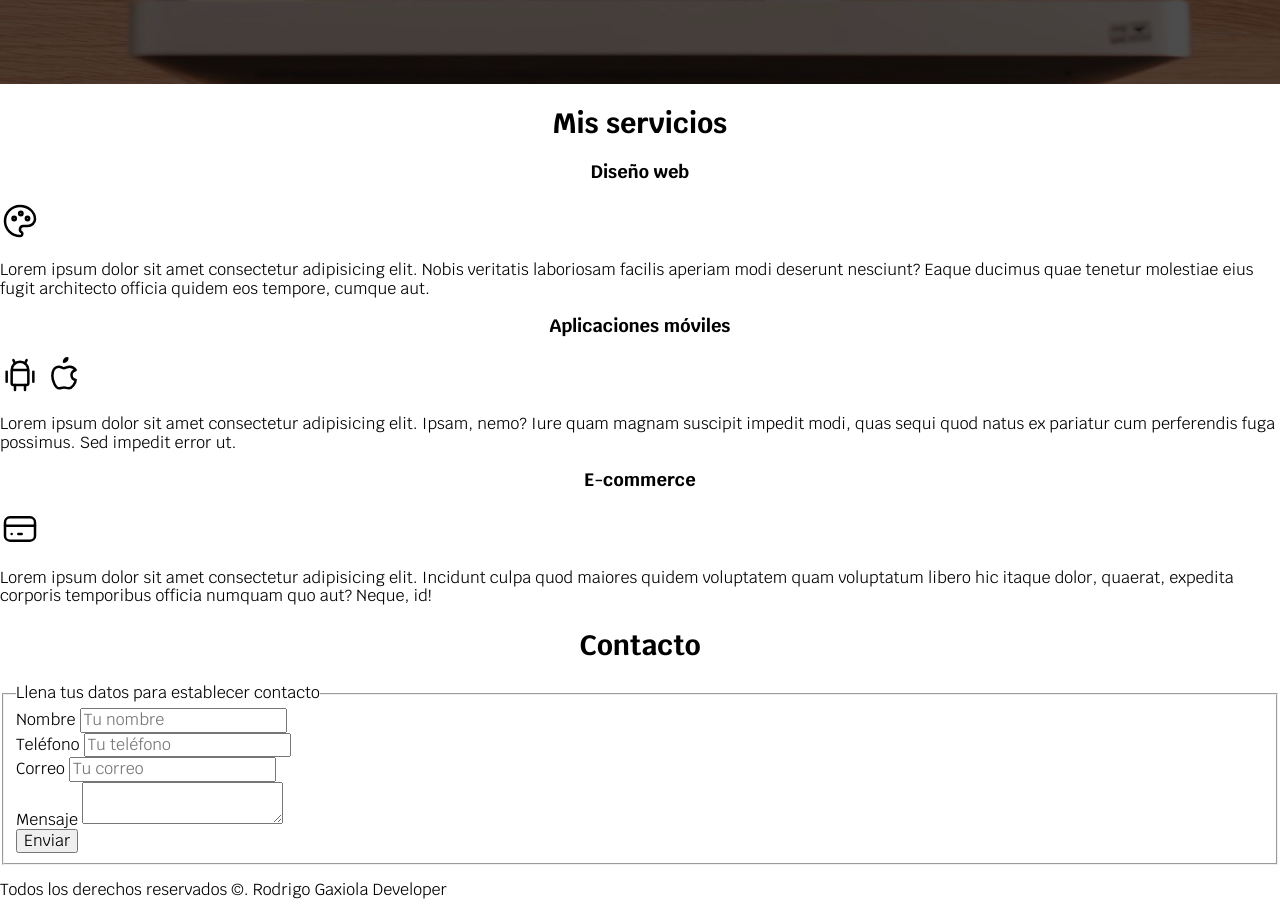
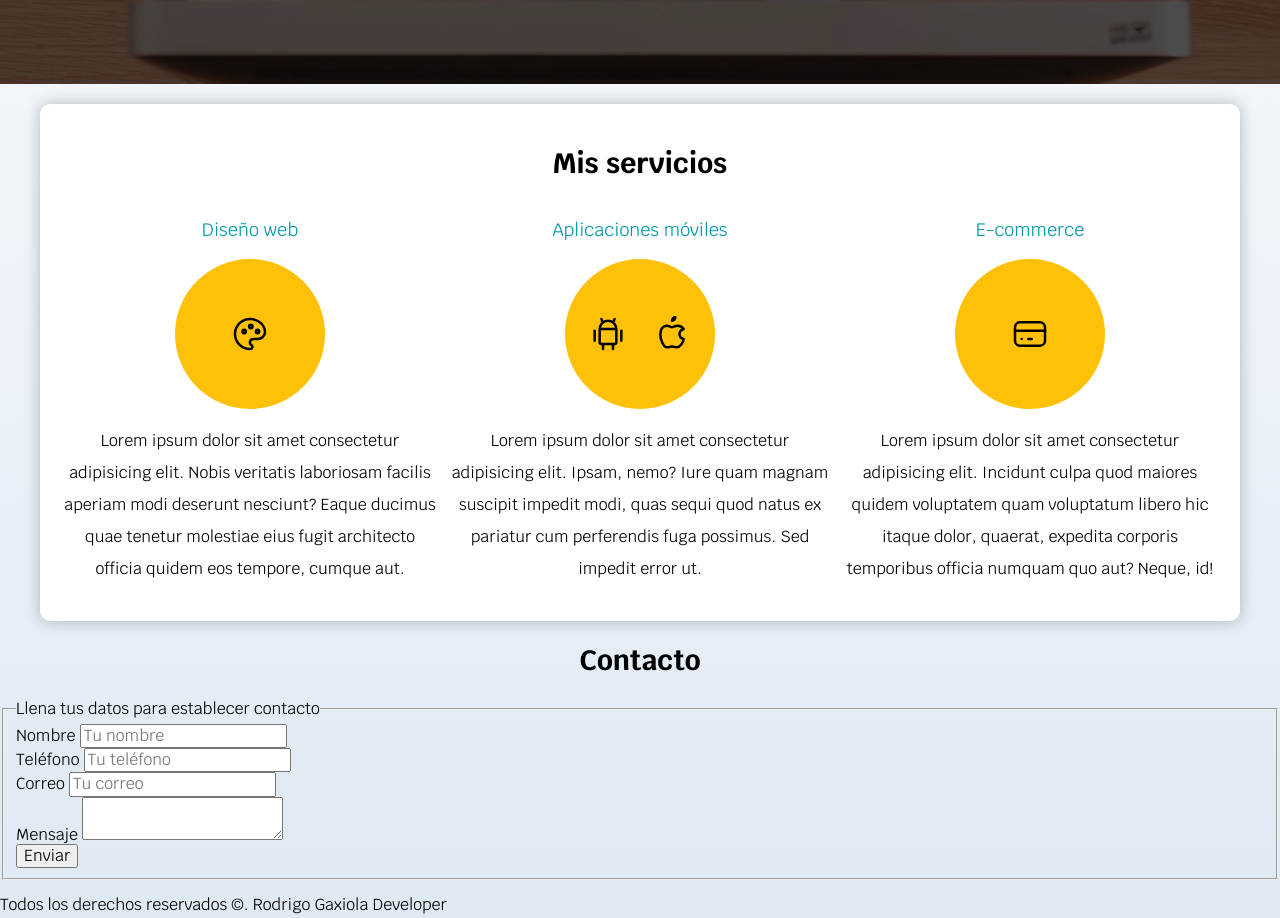
Before and after one commit to RodrigoGax/Pr-ctica-3---Developer-Website, a plain HTML site: page index.html in a window 1280 px wide. Shown: the part 504-1422 px from the top of the page. Drawn offline with Linux system fonts and the light colour scheme.

Commit message:
CSS grid para "mis servicios"

```diff
--- a/css/styles.css
+++ b/css/styles.css
@@ -4,13 +4,16 @@
     --primario: #ffc107;
     --secundario: #0097a7;
     --gris: #757576;
-
+    --grisClaro: #DFE9F3;
 }
 
 html {
     font-size: 62.5%;
     box-sizing: border-box; /* Hack para
     el manejo de box model */
+    background-image:
+    linear-gradient(to top, var(--grisClaro) 0%,
+     var(--blanco) 100%);
 }
 /* Hack para el manejo de box model */
 *, *:before, *:after {
@@ -20,6 +23,16 @@ html {
 body{
     font-size: 16px;
     font-family: 'Krub', sans-serif;
+}
+
+.sombra{
+    /* Sombra del elemento en el borde */
+    box-shadow: 0px 0px 15px 0px rgba(112,112,112,0.48);
+    -webkit-box-shadow: 0px 0px 15px 0px rgba(112,112,112,0.48);
+    -moz-box-shadow: 0px 0px 15px 0px rgba(112,112,112,0.48);
+    background-color: var(--blanco);
+    padding: 2rem; /* Espacio interior */
+    border-radius: 1rem; /* Esquinas redondeadas */
 }
 
 /* Tipografía */
@@ -97,7 +110,8 @@ Recomendado para Media Query
      con todo el tamaño de la pantalla */
     height: 450px; /* Alto del elemento hero */
     position: relative; /* El padre debe ser relative*/
- }
+    margin-bottom: 2rem; /* Margen inferior para separar el contenido */
+}
 
  .contenido-hero {
     position: absolute; /* El hijo debe ser absolute */
@@ -140,3 +154,41 @@ Recomendado para Media Query
         width: auto;
     }
   }
+
+  /* Servicios */
+
+   @media (min-width: 768px) {
+    .servicios {
+        display: grid;
+        /* grid-template-columns: 1fr 1fr 1fr; */
+        /* grid-template-columns: 33.3% 33.3% 33.3% ; */
+        grid-template-columns: repeat(3, 1fr);
+        column-gap: 1rem; /* distancia entre columnas */
+      }
+    }
+
+    .servicio{
+        display: flex;
+        flex-direction: column;
+        align-items: center;
+    }
+
+    .servicio h3 {
+        color: var(--secundario);
+        font-weight: normal;
+    }
+
+    .servicio p {
+        line-height: 2; /* Interlineado */
+        text-align: center;
+    }
+
+    .servicio .iconos {
+        height: 15rem;
+        width: 15rem;
+        background-color: var(--primario);
+        border-radius: 50%;
+        display: flex;
+        justify-content: space-evenly;
+        align-items: center;
+    }
--- a/index.html
+++ b/index.html
@@ -4,12 +4,12 @@
     <meta charset="UTF-8" />
     <meta name="viewport" content="width=device-width, initial-scale=1.0" />
     <title>RG Dev</title>
-    <link rel="preload" href="css/normalize.css" as="style">
+    <link rel="preload" href="css/normalize.css" as="style" />
     <link rel="stylesheet" href="css/normalize.css" />
-    <link rel="preconnect" href="https://fonts.googleapis.com">
-<link rel="preconnect" href="https://fonts.gstatic.com" crossorigin>
-<link href="https://fonts.googleapis.com/css2?family=Krub:wght@400;700&display=swap" rel="stylesheet">
-    <link rel="preload" href="css/styles.css" as="style">
+    <link rel="preconnect" href="https://fonts.googleapis.com" />
+    <link rel="preconnect" href="https://fonts.gstatic.com" crossorigin />
+    <link href="https://fonts.googleapis.com/css2?family=Krub:wght@400;700&display=swap" rel="stylesheet" />
+    <link rel="preload" href="css/styles.css" as="style" />
     <link rel="stylesheet" href="css/styles.css" />
   </head>
   <body>
@@ -47,16 +47,20 @@
             <path d="M17.657 16.657l-4.243 4.243a2 2 0 0 1 -2.827 0l-4.244 -4.243a8 8 0 1 1 11.314 0z" />
           </svg>
           <p>Mérida, Yucatán</p>
-          </div> <!-- div.ubicacion -->
+        </div>
+        <!-- div.ubicacion -->
         <a class="boton" href="#">Contactar</a>
-      </div> <!-- div.contenedor-hero -->
+      </div>
+      <!-- div.contenedor-hero -->
     </section>
 
-    <main>
+    <main class="contenedor sombra">
       <h2>Mis servicios</h2>
+      <div class="servicios">
         <!-- Sección de diseño web -->
-      <section>
+        <section class="servicio">
           <h3>Diseño web</h3>
+          <div class="iconos">
             <!-- Logo web -->
             <svg
               xmlns="http://www.w3.org/2000/svg"
@@ -78,6 +82,8 @@
               <path d="M12.5 7.5m-1 0a1 1 0 1 0 2 0a1 1 0 1 0 -2 0" />
               <path d="M16.5 10.5m-1 0a1 1 0 1 0 2 0a1 1 0 1 0 -2 0" />
             </svg>
+          </div>
+          <!-- .iconos -->
             <p>
               Lorem ipsum dolor sit amet consectetur adipisicing elit. Nobis veritatis laboriosam facilis aperiam modi
               deserunt nesciunt? Eaque ducimus quae tenetur molestiae eius fugit architecto officia quidem eos tempore,
@@ -85,9 +91,9 @@
             </p>
         </section>
         <!-- Sección de apps móviles -->
-      <section>
+        <section class="servicio">
           <h3>Aplicaciones móviles</h3>
-
+          <div class="iconos">
             <!-- Logo de Android -->
             <svg
               xmlns="http://www.w3.org/2000/svg"
@@ -129,15 +135,18 @@
               />
               <path d="M12 4a2 2 0 0 0 2 -2a2 2 0 0 0 -2 2" />
             </svg>
+          </div><!-- .iconos -->
+            <p>
+              Lorem ipsum dolor sit amet consectetur adipisicing elit. Ipsam, nemo? Iure quam magnam suscipit impedit
+              modi, quas sequi quod natus ex pariatur cum perferendis fuga possimus. Sed impedit error ut.
+            </p>
 
-        <p>
-          Lorem ipsum dolor sit amet consectetur adipisicing elit. Ipsam, nemo? Iure quam magnam suscipit impedit modi,
-          quas sequi quod natus ex pariatur cum perferendis fuga possimus. Sed impedit error ut.
-        </p>
+
         </section>
         <!-- Sección de E-commerce -->
-      <section>
+        <section class="servicio">
           <h3>E-commerce</h3>
+          <div class="iconos">
             <!-- Logo E-commerce -->
             <svg
               xmlns="http://www.w3.org/2000/svg"
@@ -157,11 +166,16 @@
               <path d="M7 15l.01 0" />
               <path d="M11 15l2 0" />
             </svg>
+          </div>
+          <!-- .iconos -->
             <p>
-          Lorem ipsum dolor sit amet consectetur adipisicing elit. Incidunt culpa quod maiores quidem voluptatem quam
-          voluptatum libero hic itaque dolor, quaerat, expedita corporis temporibus officia numquam quo aut? Neque, id!
+              Lorem ipsum dolor sit amet consectetur adipisicing elit. Incidunt culpa quod maiores quidem voluptatem
+              quam voluptatum libero hic itaque dolor, quaerat, expedita corporis temporibus officia numquam quo aut?
+              Neque, id!
             </p>
         </section>
+      </div>
+      <!-- .servicios -->
     </main>
 
     <section>
```
Lines whose indentation alone changed are shown as unchanged.
